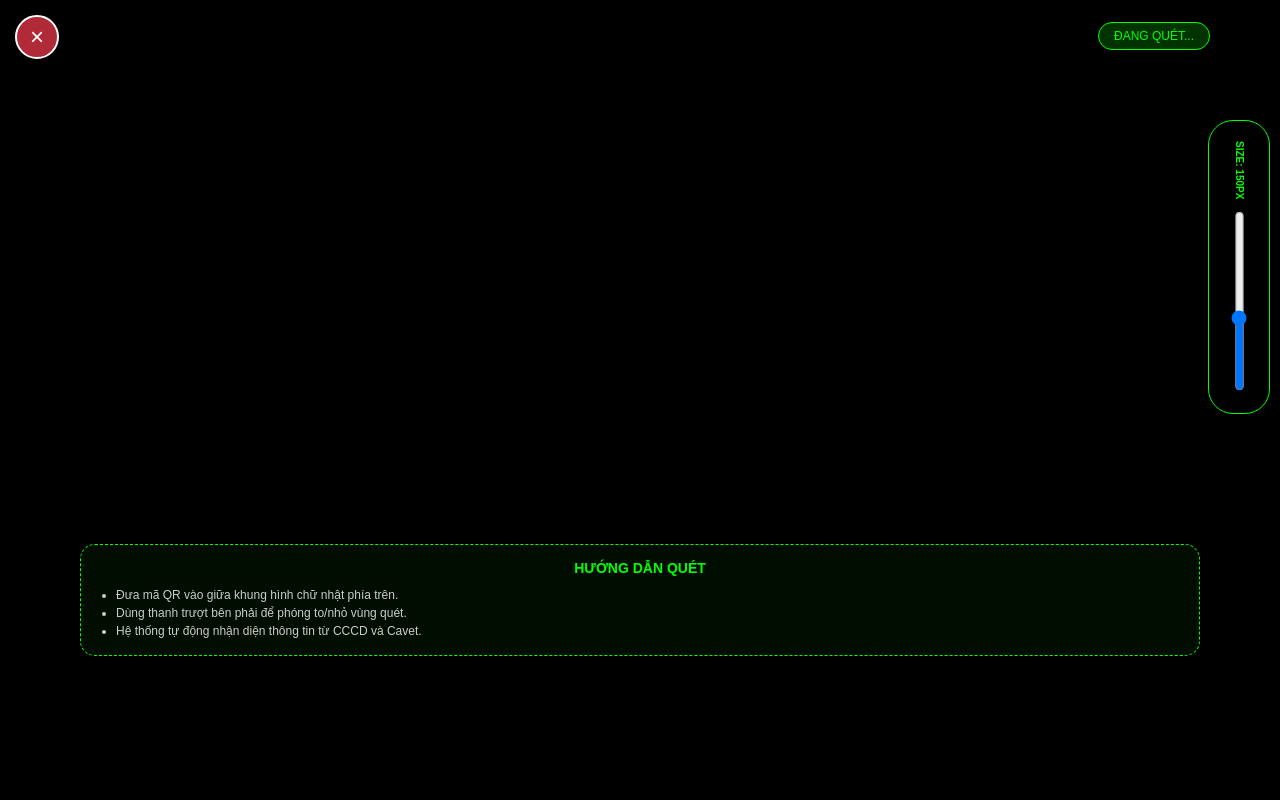
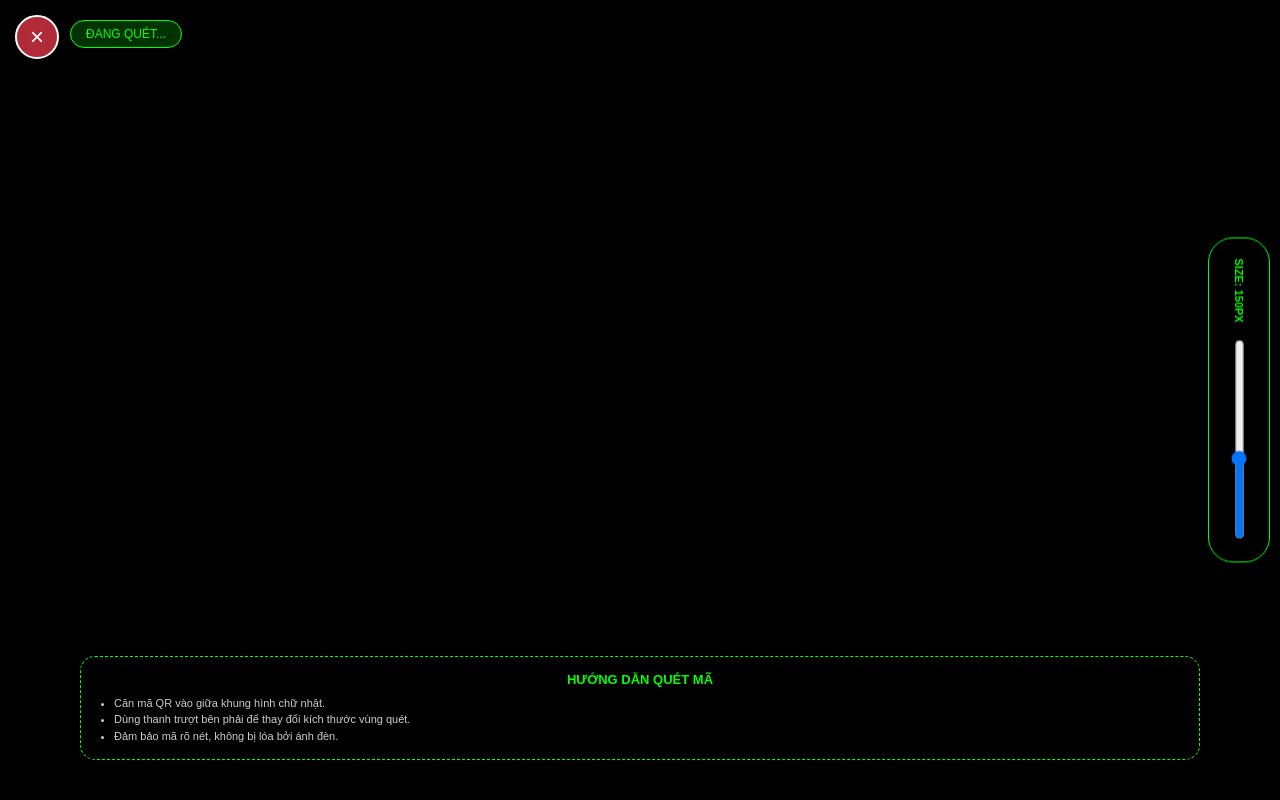
Before and after one commit to ldchuong80/scanner, a plain HTML site: page index.html in a window 1280 px wide. Drawn offline with Linux system fonts and the light colour scheme; a script that the page names is missing.

Commit message:
Update index.html

```diff
--- a/index.html
+++ b/index.html
@@ -3,43 +3,61 @@
 <head>
     <meta charset="UTF-8">
     <meta name="viewport" content="width=device-width, initial-scale=1.0, maximum-scale=1.0, user-scalable=no">
-    <title>Siêu Quét QR 2026 - Chuẩn Box Dài</title>
+    <title>Siêu Quét QR 2026 - Macro Mode</title>
     <script src="https://unpkg.com/html5-qrcode"></script>
     <style>
-        /* GIỮ NGUYÊN CẤU TRÚC GỐC ĐỂ KHÔNG LÀM HỎNG BOX */
         body { margin: 0; background: #000; color: #fff; font-family: sans-serif; display: flex; flex-direction: column; align-items: center; overflow: hidden; height: 100vh; }
 
-        /* Camera giữ nguyên tỉ lệ để thư viện tự vẽ box dài */
-        #reader { width: 100%; height: auto; min-height: 50vh; }
+        /* 1. MỞ RỘNG VÙNG CAMERA - XÓA BỎ VÙNG ĐEN */
+        #reader { width: 100%; height: 100%; position: absolute; top: 0; left: 0; z-index: 1; }
+        #reader video { object-fit: cover !important; }
 
-        /* 1. THANH TRƯỢT DỌC BÊN PHẢI - NHƯ HÌNH 2C584A */
+        .close-btn {
+            position: fixed; top: 15px; left: 15px; width: 40px; height: 40px;
+            background: rgba(220, 53, 69, 0.8); color: white; border-radius: 50%;
+            display: flex; align-items: center; justify-content: center;
+            font-size: 24px; z-index: 1001; cursor: pointer; border: 2px solid #fff;
+        }
+
+        /* 2. THANH TRƯỢT DỌC BÊN PHẢI - KHÔNG ĐÈ VÙNG QUÉT */
         .config-panel {
-            position: fixed; right: 10px; top: 15%;
+            position: fixed; right: 10px; top: 50%; transform: translateY(-50%);
             width: 50px; background: rgba(0,0,0,0.6);
             padding: 20px 5px; border-radius: 25px; z-index: 1000; border: 1px solid #00ff00;
             text-align: center; backdrop-filter: blur(5px);
             display: flex; flex-direction: column; align-items: center;
         }
-        .config-panel label { font-size: 10px; color: #00ff00; margin-bottom: 10px; font-weight: bold; writing-mode: vertical-rl; text-transform: uppercase; }
-        #zoom-range { -webkit-appearance: slider-vertical; width: 25px; height: 180px; cursor: pointer; }
+        .config-panel label {
+            font-size: 11px; color: #00ff00; margin-bottom: 15px;
+            font-weight: bold; text-transform: uppercase; writing-mode: vertical-rl;
+        }
 
-        /* 2. VÙNG HƯỚNG DẪN Ở PHẦN ĐEN PHÍA DƯỚI */
-        .guide-area {
-            flex: 1; width: 100%; display: flex; justify-content: center; align-items: center; background: #000; padding: 10px 0;
+        #zoom-range {
+            -webkit-appearance: slider-vertical;
+            width: 25px; height: 200px; outline: none; cursor: pointer;
         }
-        .guide-content {
-            width: 85%; border: 1px dashed #00ff00; padding: 15px; border-radius: 15px; background: rgba(0,255,0,0.05);
+
+        #result-box {
+            position: fixed; bottom: 20px; width: 90%; padding: 15px;
+            background: rgba(25, 25, 25, 0.95); border-radius: 15px;
+            display: none; border: 1px solid #00ff00; z-index: 1002;
+            box-shadow: 0 -5px 25px rgba(0,255,0,0.2);
         }
-        .guide-content h4 { margin: 0 0 10px 0; color: #00ff00; font-size: 14px; text-align: center; }
-        .guide-content ul { margin: 0; padding-left: 20px; font-size: 12px; color: #ccc; line-height: 1.5; }
+        #qr-text { word-break: break-all; color: #00ff00; font-family: 'Courier New', monospace; margin-bottom: 15px; font-size: 14px; max-height: 80px; overflow-y: auto; }
+        .btn { background: #28a745; color: white; border: none; padding: 15px; border-radius: 10px; font-size: 16px; width: 100%; cursor: pointer; font-weight: bold; }
 
-        /* 3. CÁC NÚT ĐIỀU KHIỂN */
-        .close-btn { position: fixed; top: 15px; left: 15px; width: 40px; height: 40px; background: rgba(220, 53, 69, 0.8); color: white; border-radius: 50%; display: flex; align-items: center; justify-content: center; font-size: 24px; z-index: 1001; border: 2px solid #fff; }
-        .status-top { position: fixed; top: 22px; right: 70px; background: rgba(0,255,0,0.2); padding: 6px 15px; border-radius: 20px; font-size: 12px; color: #00ff00; z-index: 1000; border: 1px solid #00ff00; }
+        .status-top { position: fixed; top: 20px; left: 70px; background: rgba(0,255,0,0.2); padding: 6px 15px; border-radius: 20px; font-size: 12px; color: #00ff00; z-index: 1000; border: 1px solid #00ff00; }
 
-        #result-box { position: fixed; bottom: 20px; width: 90%; padding: 15px; background: rgba(25, 25, 25, 0.95); border-radius: 15px; display: none; border: 1px solid #00ff00; z-index: 1002; }
-        #qr-text { word-break: break-all; color: #00ff00; font-family: monospace; margin-bottom: 15px; font-size: 14px; max-height: 80px; overflow-y: auto; }
-        .btn { background: #28a745; color: white; border: none; padding: 15px; border-radius: 10px; font-size: 16px; width: 100%; cursor: pointer; font-weight: bold; }
+        /* --- PHẦN THÊM MỚI: HƯỚNG DẪN Ở VÙNG ĐEN --- */
+        .instruction-overlay {
+            position: fixed; bottom: 40px; width: 85%;
+            z-index: 999; /* Nằm dưới kết quả nhưng trên camera */
+            border: 1px dashed #00ff00; border-radius: 15px;
+            padding: 15px; background: rgba(0, 0, 0, 0.7);
+            backdrop-filter: blur(5px);
+        }
+        .instruction-overlay h4 { margin: 0 0 8px 0; color: #00ff00; font-size: 13px; text-align: center; text-transform: uppercase; }
+        .instruction-overlay ul { margin: 0; padding-left: 18px; color: #ccc; font-size: 11px; line-height: 1.5; }
     </style>
 </head>
 <body>
@@ -52,18 +70,16 @@
         <input type="range" id="zoom-range" min="50" max="300" value="150" step="5">
     </div>
 
+    <div class="instruction-overlay">
+        <h4>Hướng dẫn quét mã</h4>
+        <ul>
+            <li>Căn mã QR vào giữa khung hình chữ nhật.</li>
+            <li>Dùng thanh trượt bên phải để thay đổi kích thước vùng quét.</li>
+            <li>Đảm bảo mã rõ nét, không bị lóa bởi ánh đèn.</li>
+        </ul>
+    </div>
+
     <div id="reader"></div>
-
-    <div class="guide-area">
-        <div class="guide-content">
-            <h4>HƯỚNG DẪN QUÉT</h4>
-            <ul>
-                <li>Đưa mã QR vào giữa khung hình chữ nhật phía trên.</li>
-                <li>Dùng thanh trượt bên phải để phóng to/nhỏ vùng quét.</li>
-                <li>Hệ thống tự động nhận diện thông tin từ CCCD và Cavet.</li>
-            </ul>
-        </div>
-    </div>
 
     <div id="result-box">
         <div style="margin-bottom: 8px; font-weight: bold; font-size: 13px; color: #888;">DỮ LIỆU:</div>
@@ -76,7 +92,6 @@
         var isScanning = false;
 
         var startCamera = function(boxSize) {
-            // GIỮ NGUYÊN CẤU HÌNH GỐC ĐỂ CÓ BOX DÀI CHUẨN
             var config = {
                 fps: 30,
                 qrbox: { width: boxSize, height: boxSize }
@@ -95,7 +110,7 @@
             html5QrCode.start({ facingMode: "environment" }, config, qrCodeSuccessCallback)
                 .then(function() {
                     isScanning = true;
-                    document.getElementById('msg').innerText = "CAMERA SẴN SÀNG";
+                    document.getElementById('msg').innerText = "ĐANG QUÉT...";
                 })
                 .catch(function(err) {
                     document.getElementById('msg').innerText = "LỖI: " + err;
@@ -106,8 +121,11 @@
             if (navigator.vibrate) navigator.vibrate(100);
             html5QrCode.stop();
             isScanning = false;
+            document.getElementById('msg').innerText = "XONG!";
             document.getElementById('qr-text').innerText = decodedText;
             document.getElementById('result-box').style.display = 'block';
+            // Ẩn hướng dẫn khi có kết quả
+            document.querySelector('.instruction-overlay').style.display = 'none';
             navigator.clipboard.writeText(decodedText).catch(function(){});
         };
 
@@ -120,6 +138,7 @@
         startCamera(150);
 
         function justClose() {
+            // Sửa lỗi đóng: Luôn cố gắng đóng cửa sổ sau khi dừng camera
             if (isScanning) {
                 html5QrCode.stop().then(function() { window.close(); }).catch(function() { window.close(); });
             } else {
```
